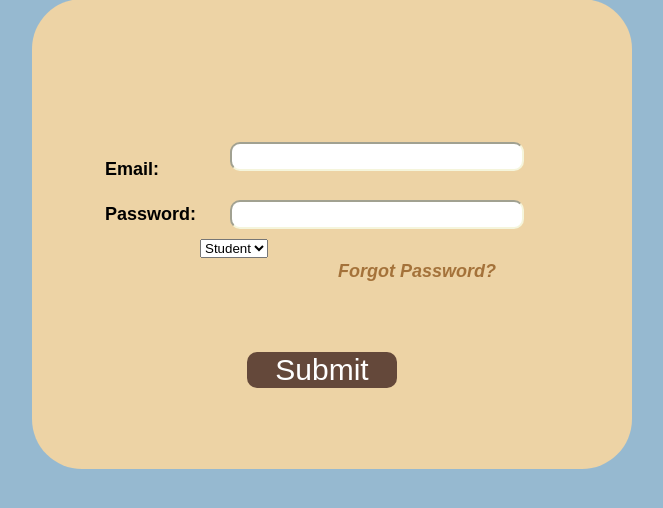
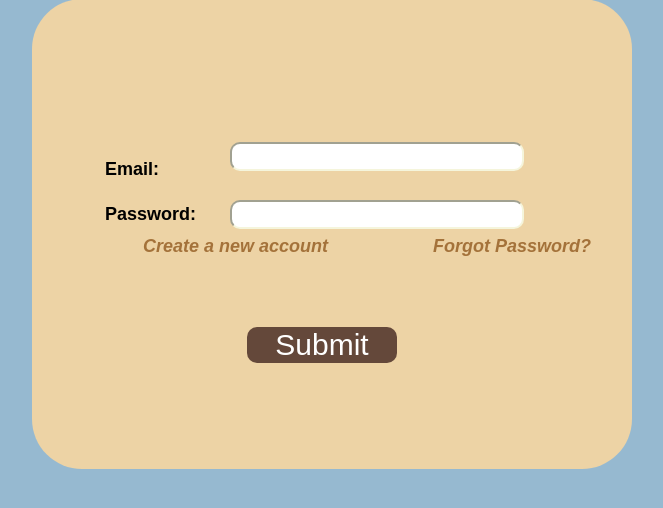
Before and after one commit to joshualagarejos/OSE_Project, a PHP site: page /OSE_Project/login.php in a window 1280 px wide. Shown: the part 106-614 px from the top of the page, without its empty margins (276-939 px from the left). Run offline with PHP 8.4, Linux system fonts and the light colour scheme.

Commit message:
Added redirecting buttons

```diff
--- a/OSE PROJECT/login.php
+++ b/OSE PROJECT/login.php
@@ -76,6 +76,12 @@ a{
     margin-left: 100px;
     margin-top: 0px;
 }
+.registration{
+    font-style: italic;
+    color: #A4723A;
+    margin-left: 0px;
+    margin-top: 0px;
+}
 img{
     border-radius: 100px;
     width: 55px;
@@ -119,17 +125,9 @@ img{
         <tr class="trforgotpassword">
             <td><label for="password" ></label></td>
         </tr>
-        <tr class="trLoginType">
-            <td><label for="LoginType" ></label></td>
-            <td>
-                <select>
-                    <option>Student</option>
-                    <option>Admin</option>
-                </select>
-            </td>
-        </tr>
         </tbody>
     </table>
+    <td><a href="registration.php" class="registration">Create a new account</td>
     <td><a href="forgotpass.php" class="forgotpass">Forgot Password?</td>
 
     <div class="submit_button">
--- a/OSE PROJECT/registration.php
+++ b/OSE PROJECT/registration.php
@@ -91,7 +91,7 @@ a{
     <div class="register">
     <h1>Registration
         <div class="OSE_Logo">
-            <img src="OSE logo.jpg">
+            <a href="login.php"><img src="OSE logo.jpg"></a>
         </div>
     </h1>
     </div>
--- a/OSE PROJECT/studentList.php
+++ b/OSE PROJECT/studentList.php
@@ -110,7 +110,6 @@ a{
                     <td><?php echo $row['user_id']?></td>
                     <td><?php echo $row['user_firstName']?></td>
                     <td><?php echo $row['user_lastName']?></td>
-                    <td><?php echo $row['user_FK_userType_id']?></td>
                     <td>
                         <a href="">View Requirements</a>
                     </td>
```
